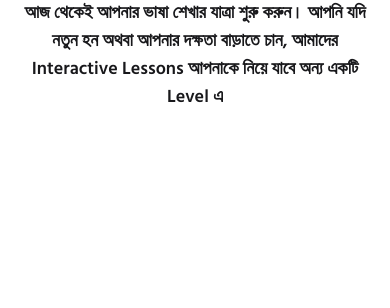
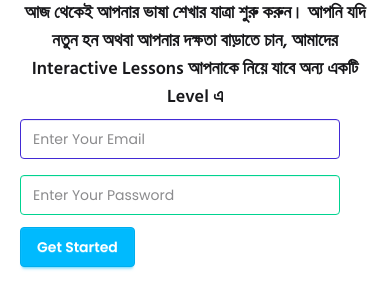
Before and after one commit to EmonHira135923/English-Janala-Project, a plain HTML site: page index.html in a window 390 px wide. Shown: the part 506-814 px from the top of the page. Drawn offline with nearby package versions, Linux system fonts and the light colour scheme.

Commit message:
Hero Section Complete and also responsive

```diff
--- a/index.html
+++ b/index.html
@@ -152,6 +152,23 @@
               আপনার দক্ষতা বাড়াতে চান, আমাদের Interactive Lessons আপনাকে নিয়ে
               যাবে অন্য একটি Level এ
             </p>
+            <div class="">
+              <input
+                type="email"
+                placeholder="Enter Your Email"
+                class="input input-primary mb-2 mt-2"
+              />
+              <br />
+              <input
+                type="password"
+                placeholder="Enter Your Password"
+                class="input input-success mb-3 mt-2"
+              />
+              <br />
+              <button class="btn btn-info text-white text-start">
+                Get Started
+              </button>
+            </div>
           </div>
           <!-- Hero Img -->
           <div>
```
